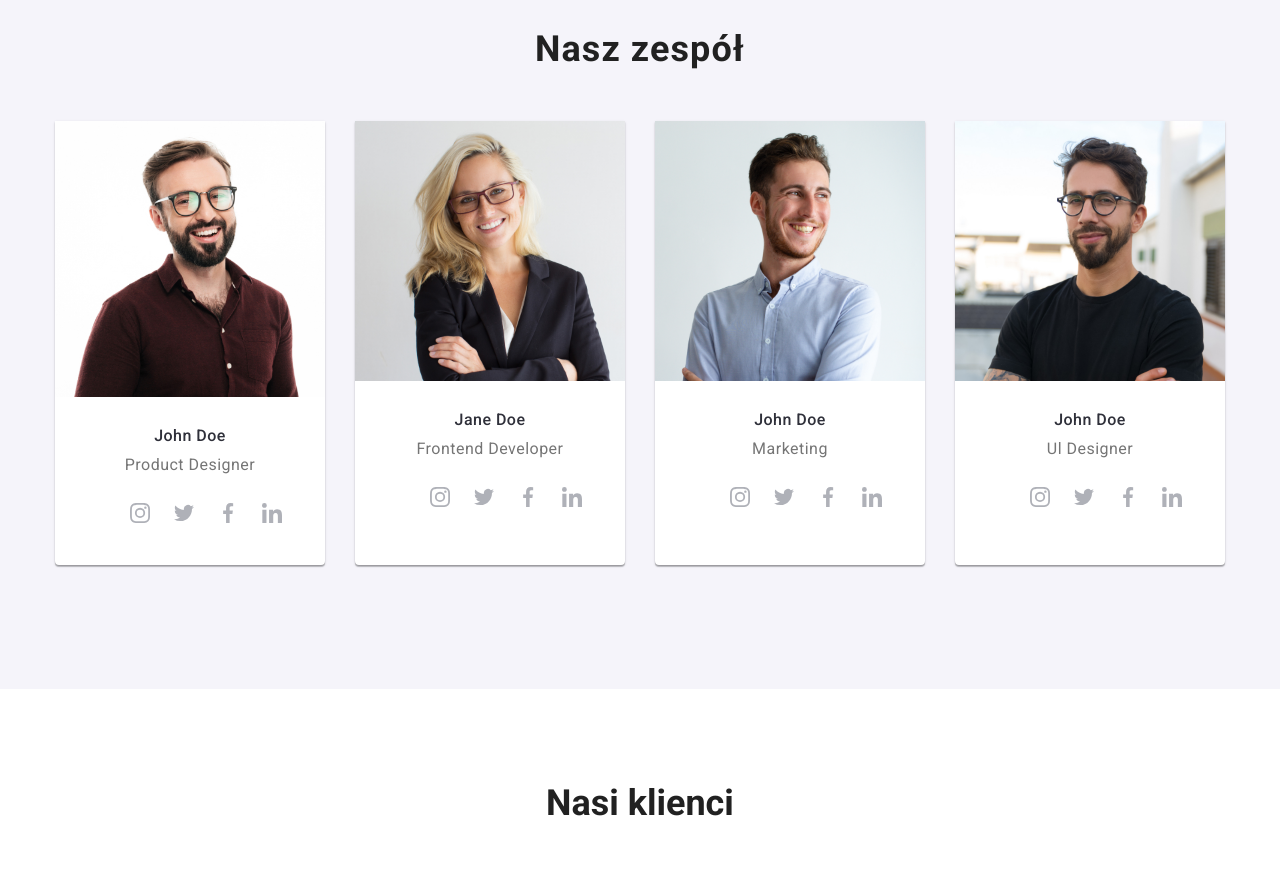
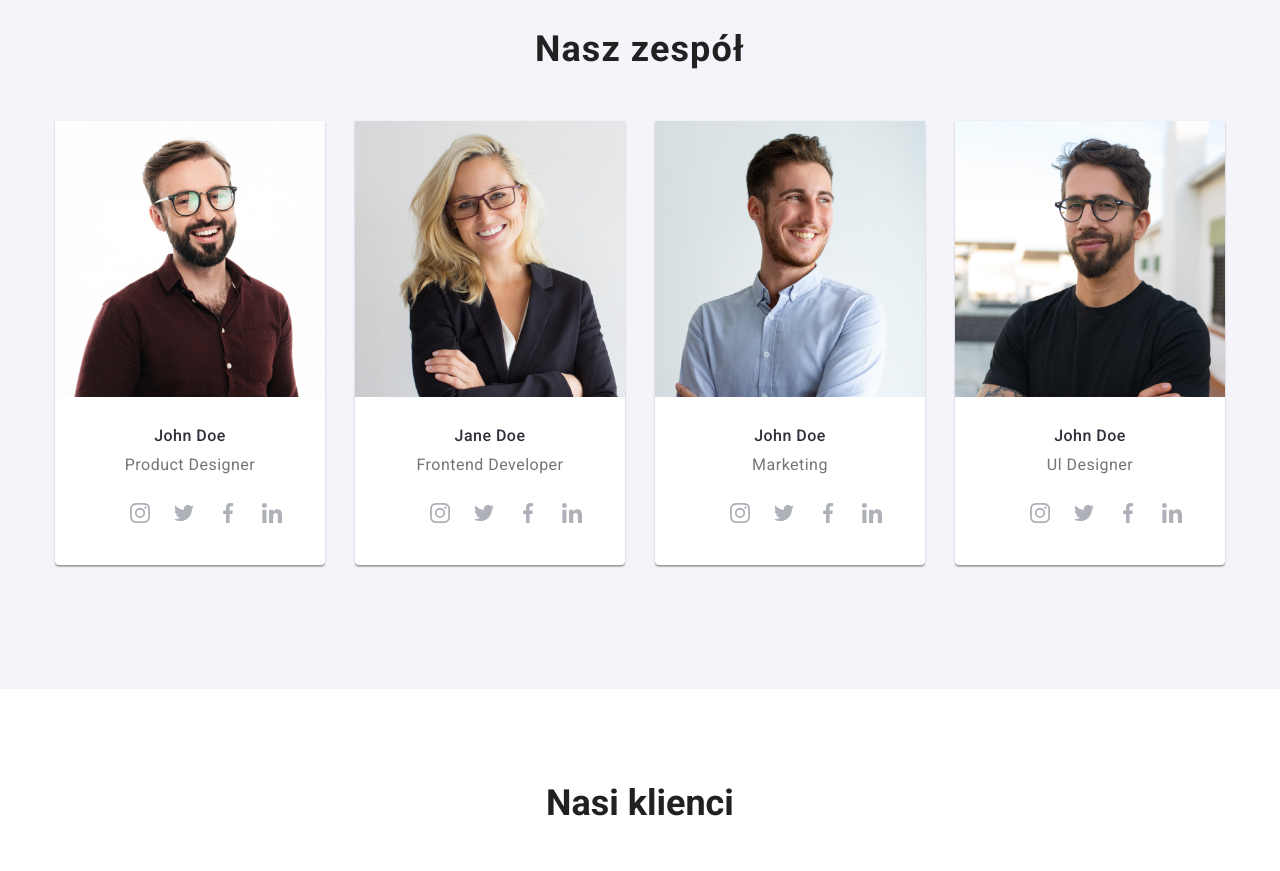
Before and after one commit to dobson81/goit-markup-hw-08, a plain HTML site: page index.html in a window 1280 px wide. Shown: the part 1700-2571 px from the top of the page. Drawn offline with nearby package versions, Linux system fonts and the light colour scheme.

Commit message:
pictures

```diff
--- a/index.html
+++ b/index.html
@@ -171,7 +171,21 @@
                 <figure>
                   <img
                     src="images/img3.jpg"
-                    srcset="images/imgMobilex1.jpg 1x, images/imgMobilex2.jpg 2x"
+                    srcset="
+                      images/imgMobilex1.jpg 450w,
+                      images/imgMobilex2.jpg 900w,
+                      images/img1Tab.jpg     354w,
+                      images/img1TabBig.jpg  708w,
+                      images/img3.jpg        270w,
+                      images/imgDeskBig1.jpg 540w
+                    "
+                    sizes(min-width:480px)
+                    450px,
+                    (min-width:767px)
+                    354px,
+                    (min-width:1200px)
+                    270w
+                    90vw
                     alt="John Doe"
                   />
                   <figcaption>
@@ -220,9 +234,22 @@
                 <figure>
                   <img
                     src="images/img4.jpg"
-                    srcset="images/img4@2x.jpg x1, images/img4@2x.jpg x2"
+                    srcset="
+                      images/imgLadyx1.jpg   450w,
+                      images/imgLadyx2.jpg   900w,
+                      images/img2Tab.jpg     354w,
+                      images/img2TabBig.jpg  708w,
+                      images/img4.jpg        270w,
+                      images/imgDeskBig2.jpg 540w
+                    "
+                    sizes(min-width:480px)
+                    450px,
+                    (min-width:767px)
+                    354px,
+                    (min-width:1200px)
+                    270w
+                    90vw
                     alt="John Doe"
-                    class="img-check"
                   />
                   <figcaption>
                     <h3 class="stuff__title">Jane Doe</h3>
@@ -271,9 +298,22 @@
                 <figure>
                   <img
                     src="images/img5.jpg"
-                    srcset="images/img5@2x.jpg x1, images/img4@2x.jpg x2"
+                    srcset="
+                      images/imgManx1.jpg    450w,
+                      images/imgManx2.jpg    900w,
+                      images/img3Tab.jpg     354w,
+                      images/img3TabBig.jpg  708w,
+                      images/img5.jpg        270w,
+                      images/imgDeskBig3.jpg 540w
+                    "
+                    sizes(min-width:480px)
+                    450px,
+                    (min-width:767px)
+                    354px,
+                    (min-width:1200px)
+                    270w
+                    90vw
                     alt="John Doe"
-                    class="img-check"
                   />
                   <figcaption>
                     <h3 class="stuff__title">John Doe</h3>
@@ -320,8 +360,21 @@
                 <figure>
                   <img
                     src="images/img6.jpg"
-                    srcset="images/img5@2x.jpg x1, images/img4@2x.jpg x2"
-                    class="img-check"
+                    srcset="
+                      images/imgtelx1.jpg    450w,
+                      images/imgtelx2.jpg    900w,
+                      images/img4Tab.jpg     354w,
+                      images/img4TabBig.jpg  708w,
+                      images/img6.jpg        270w,
+                      images/imgDeskBig4.jpg 540w
+                    "
+                    sizes(min-width:480px)
+                    450px,
+                    (min-width:767px)
+                    354px,
+                    (min-width:1200px)
+                    270w
+                    90vw
                     alt="John Doe"
                   />
                   <figcaption>
```
Also changed, not shown: images/img1Tab.jpg (added), images/img1TabBig.jpg (added), images/img2Tab.jpg (added), images/img2TabBig.jpg (added), images/img3Tab.jpg (added), images/img3TabBig.jpg (added), images/img4Tab.jpg (added), images/img4TabBig.jpg (added), images/imgDeskBig1.jpg (added), images/imgDeskBig2.jpg (added), images/imgDeskBig3.jpg (added), images/imgDeskBig4.jpg (added).
